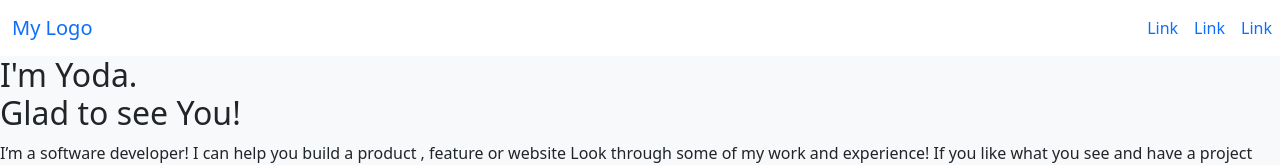
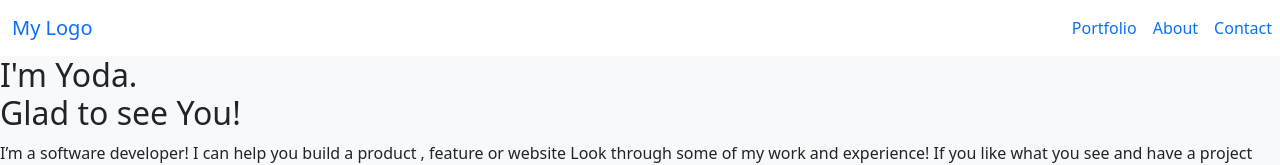
Before and after one commit to MargaretTechworld/Portfolio-Bootstrap, a website: page index.html in a window 1280 px wide. Shown: the top 165 px of the page. Drawn offline with nearby package versions, Linux system fonts and the light colour scheme.

Commit message:
create nav bar

```diff
--- a/index.html
+++ b/index.html
@@ -15,13 +15,13 @@
         </div>
         <ul class="navbar-nav me-auto">
           <li class="nav-item">
-            <a class="nav-link" href="javascript:void(0)">Link</a>
+            <a class="nav-link" href="javascript:void(0)">Portfolio</a>
           </li>
           <li class="nav-item">
-            <a class="nav-link" href="javascript:void(0)">Link</a>
+            <a class="nav-link" href="javascript:void(0)">About</a>
           </li>
           <li class="nav-item">
-            <a class="nav-link" href="javascript:void(0)">Link</a>
+            <a class="nav-link" href="javascript:void(0)">Contact</a>
           </li>
         </ul>
       </nav>
```
